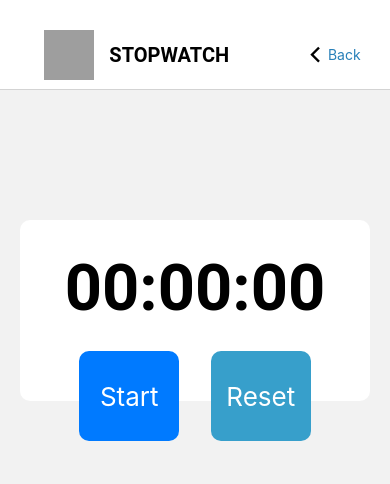
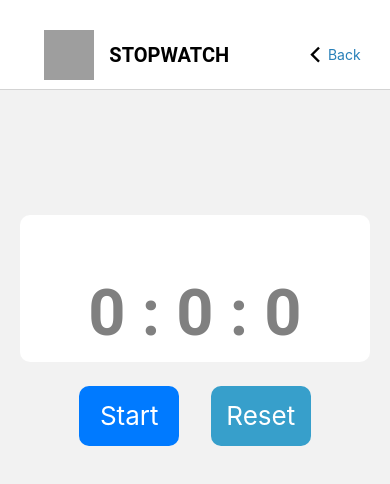
Before and after one commit to Adion52330/watchout-project, a React Native app: screen /StopWatchScreen in a window 390 px wide. Shown: the top 484 px of the page. Built offline with nearby package versions, Linux system fonts and the light colour scheme; grey boxes are pictures that could not be loaded.

Commit message:
29th October 2021 Co-authored-by: AARUL AGGARWAL <aarul.aggarwal@ais.amity.edu> Co-authored-by: Adharsh Jolly <Adharshjolly@users.noreply.github.com>

```diff
--- a/components/Stopwatch.js
+++ b/components/Stopwatch.js
@@ -1,23 +1,85 @@
-import React from "react";
-import { StyleSheet, Text, View, Button, TouchableOpacity } from "react-native";
+import React, { useState } from "react";
+import { StyleSheet, Text, View, TouchableOpacity } from "react-native";
 
 const Stopwatch = () => {
+  const [seconds, setSeconds] = useState(0);
+  const [minutes, setMinutes] = useState(0);
+  const [hours, setHours] = useState(0);
+  const [stopwatchStatus, setStopwatchStatus] = useState("stopped");
+  const [buttonText, setButtonText] = useState("Start");
+
+  // const text = () => {
+  //   if (stopwatchStatus == "started") {
+  //     setButtonText("Stop");
+  //   } else {
+  //     setButtonText("Start");
+  //   }
+  // };
+  // Function startStopwatch
+  const stopwatchLogic = () => {
+    // setInterval(() => {
+    //   setSeconds((seconds) => seconds + 1);
+    // }, 1000);
+    // setInterval(() => {
+    //   setMinutes((minutes) => minutes + 1);
+    // }, 61000);
+    // setInterval(() => {
+    //   setHours((hours) => hours + 1);
+    // }, 3600000);
+    // setButtonText("Stop");
+    setSeconds((seconds) => seconds + 1);
+  };
+  if (seconds / 60 === 1) {
+    setSeconds(0);
+    setMinutes((minutes) => minutes + 1);
+    if (minutes / 60 === 1) {
+      setMinutes(0);
+      setHours((hours) => hours + 1);
+    }
+  }
+  let interval = null;
+
+  const startStop = () => {
+    if (stopwatchStatus === "stopped") {
+      interval = setInterval(stopwatchLogic, 1000);
+      setButtonText("Stop");
+      setStopwatchStatus("started");
+    } else {
+      clearInterval(interval);
+      setButtonText("Start");
+      setStopwatchStatus("stopped");
+    }
+  };
+  // Funtion for reset
+  const reset = () => {
+    setSeconds(0);
+    setMinutes(0);
+    setHours(0);
+    setStopwatchStatus("stopped");
+  };
+
   return (
     <View style={styles.container}>
       <View style={styles.timeContainer}>
         <View>
-          <Text style={styles.timeText}>00:00:00</Text>
+          <Text style={styles.timeText}>
+            {hours + " : " + minutes + " : " + seconds}
+          </Text>
         </View>
 
         <View style={styles.buttons}>
           <TouchableOpacity
+            onPress={() => {
+              startStop();
+            }}
             style={[styles.button, { backgroundColor: "#007AFF" }]}
           >
-            <Text style={{ color: "white", fontSize: 26 }}>Start</Text>
+            <Text style={{ color: "white", fontSize: 26 }}>{buttonText}</Text>
           </TouchableOpacity>
           <Text>{"        "}</Text>
           <TouchableOpacity
             style={[styles.button, { backgroundColor: "#379FCB" }]}
+            onPress={reset}
           >
             <Text style={{ color: "white", fontSize: 26 }}>Reset</Text>
           </TouchableOpacity>
@@ -50,9 +112,11 @@ const styles = StyleSheet.create({
   },
   timeText: {
     fontSize: 65,
-    top: 30,
+    top: 60,
     fontWeight: "bold",
     fontFamily: "Roboto",
+    marginBottom: 40,
+    color: "grey",
   },
   buttons: {
     flexDirection: "row",
@@ -61,13 +125,14 @@ const styles = StyleSheet.create({
     paddingBottom: 20,
   },
   button: {
-    marginTop: 55,
-    height: 90,
+    top: 55,
+    height: 60,
     width: 100,
     alignItems: "center",
     justifyContent: "center",
     borderRadius: 10,
     padding: 5,
+    elevation: 10,
   },
 });
 
```
